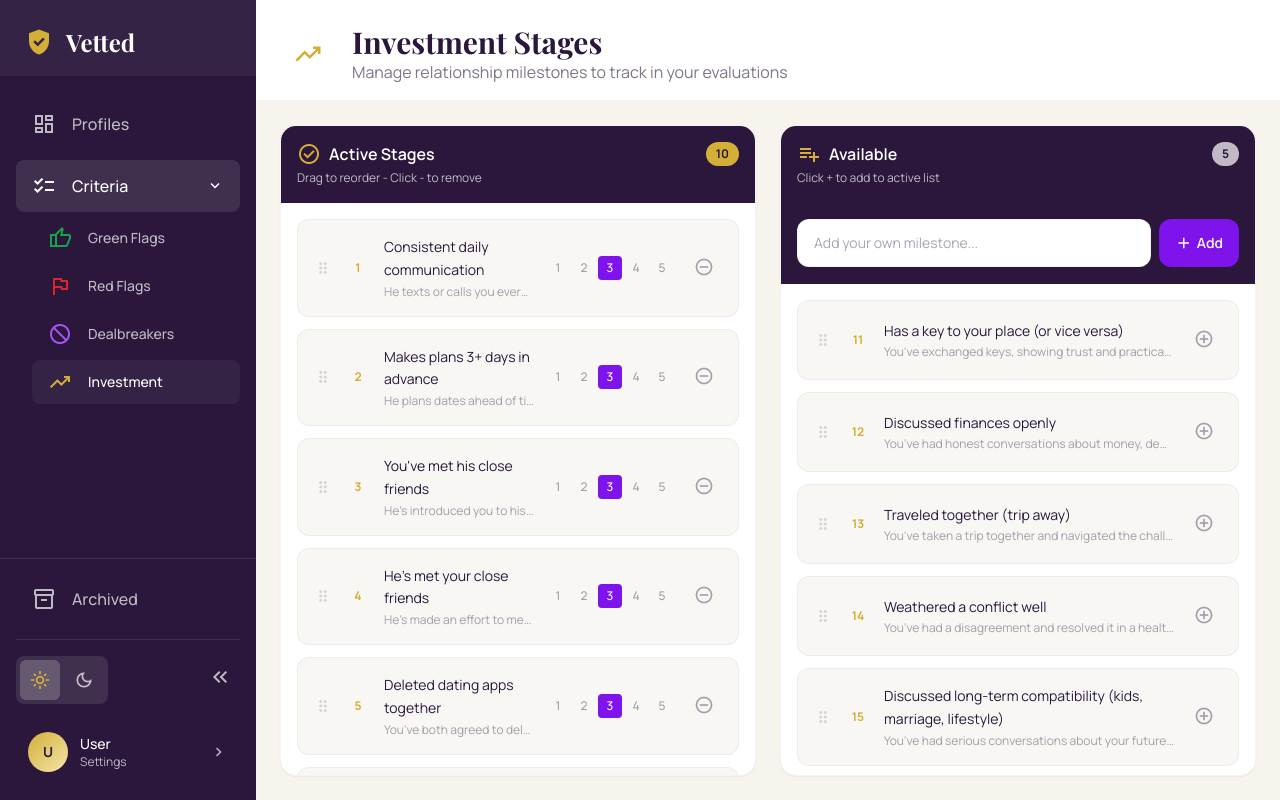
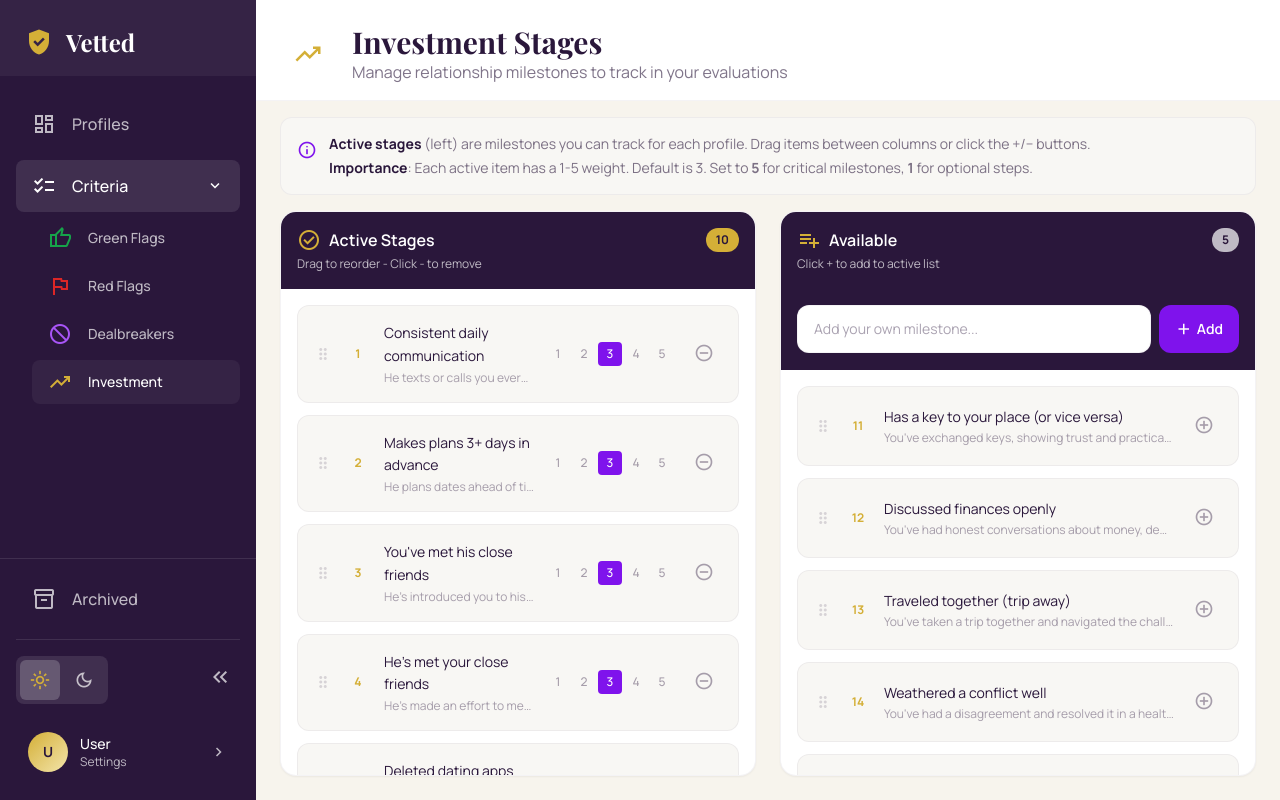
Before and after one commit to s-411/web-vetted-for-females-2, a website built with Vite: page investment.html in a window 1280 px wide. Built offline with nearby package versions, Linux system fonts and the light colour scheme; a web font is replaced by a local one.

Commit message:
Add instructions panels, adjust layout padding
Insert an informational instructions panel above the two-column layout in dealbreakers.html, green-flags.html, investment.html, and red-flags.html. Each panel explains the left-column "active" items and the 1–5 importance weight guidance (phrased appropriately per page: criteria, stages, must-haves, dealbreakers, etc.). Also add top padding to the two-column container (p-6 -> p-6 pt-4) to space the new panels from the content.

```diff
--- a/investment.html
+++ b/investment.html
@@ -635,8 +635,21 @@
                 </div>
             </div>
 
+            <!-- Instructions -->
+            <div class="shrink-0 px-6 pt-4">
+                <div class="bg-bg-tertiary border border-border-default rounded-xl p-4">
+                    <div class="flex items-start gap-3">
+                        <span class="material-symbols-outlined text-primary text-xl shrink-0 mt-0.5">info</span>
+                        <div class="text-sm text-text-secondary space-y-1">
+                            <p><strong class="text-text-primary">Active stages</strong> (left) are milestones you can track for each profile. Drag items between columns or click the +/− buttons.</p>
+                            <p><strong class="text-text-primary">Importance</strong>: Each active item has a 1-5 weight. Default is 3. Set to <strong>5</strong> for critical milestones, <strong>1</strong> for optional steps.</p>
+                        </div>
+                    </div>
+                </div>
+            </div>
+
             <!-- Two Column Layout -->
-            <div class="flex-1 overflow-hidden p-6">
+            <div class="flex-1 overflow-hidden p-6 pt-4">
                 <div class="grid grid-cols-1 lg:grid-cols-2 gap-6 h-full">
                     <!-- Left Column: Active Criteria -->
                     <div class="flex flex-col bg-bg-card rounded-2xl border border-border-default shadow-sm overflow-hidden">
```
Also changed, not shown: dealbreakers.html (+14 -1 lines), green-flags.html (+14 -1 lines), red-flags.html (+14 -1 lines).
